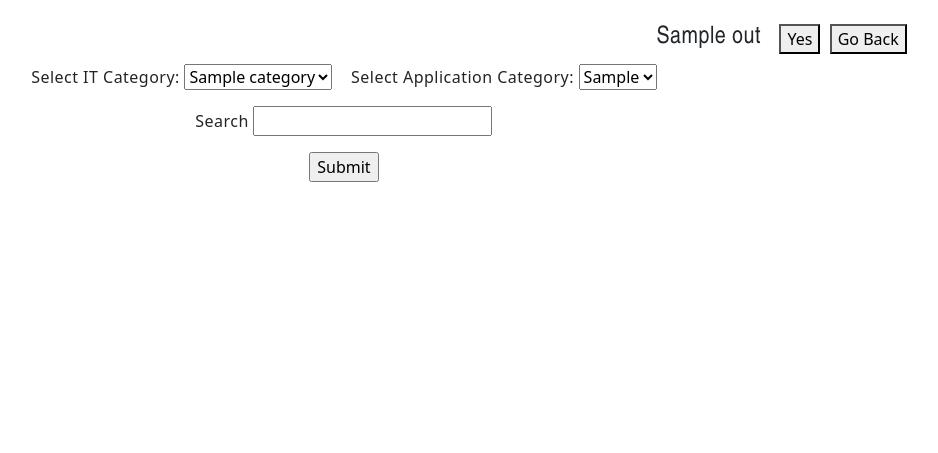
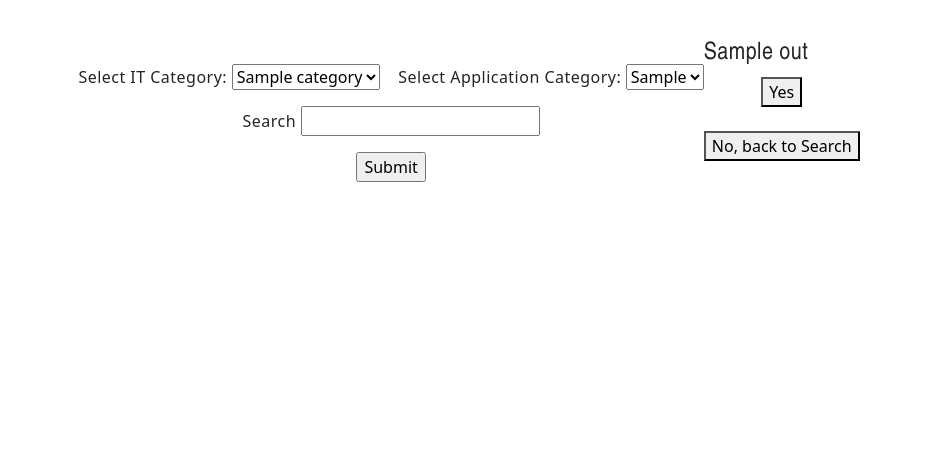
Before and after one commit to Giuliano99/HTI, a Flask app: template templates/order_confirmation.html in a window 1280 px wide. Shown: the part 79-532 px from the top of the page, without its empty margins (171-1109 px from the left). Run offline with Flask 2, Linux system fonts and the light colour scheme; the template is opened without the code that fills it: most values are stand-ins (such as "Sample title", 1, 10 or a date in 2020); parts of the project's set-up code (start-up, migrations or seed data) failed here and were passed over; some libraries are stand-ins or nearby versions.

Commit message:
added step to confirm the software

```diff
--- a/templates/order_confirmation.html
+++ b/templates/order_confirmation.html
@@ -2,25 +2,25 @@
 <link href="//maxcdn.bootstrapcdn.com/font-awesome/4.1.0/css/font-awesome.min.css" rel="stylesheet">
 <link href='https://fonts.googleapis.com/css?family=Lato' rel='stylesheet' type='text/css'>
 {% block content %}
+    <ndiv>
+
+        <p><h4>{{ out }}</h4>
 
 
-    <p><h4>{{ out }}</h4></p>
-    &nbsp;&nbsp;&nbsp;&nbsp;
-
-
+        <div class="page-section" align="center">
             <form action="mail" method="post">
                 <button type="submit" value="{{ software }}" , name="software_name">
                     Yes
                 </button>
             </form>
-    <p></p>
             &nbsp;&nbsp;
-
             <form action="redirect" method="post">
                 <button type="submit">
-            Go Back
+                    No, back to Search
                 </button>
-        </p>
+
             </form>
+        </div>
+    </ndiv>
     </html>
 {% endblock %}
```
Also changed, not shown: templates/base.html (indentation only). Lines whose indentation alone changed are shown as unchanged.
